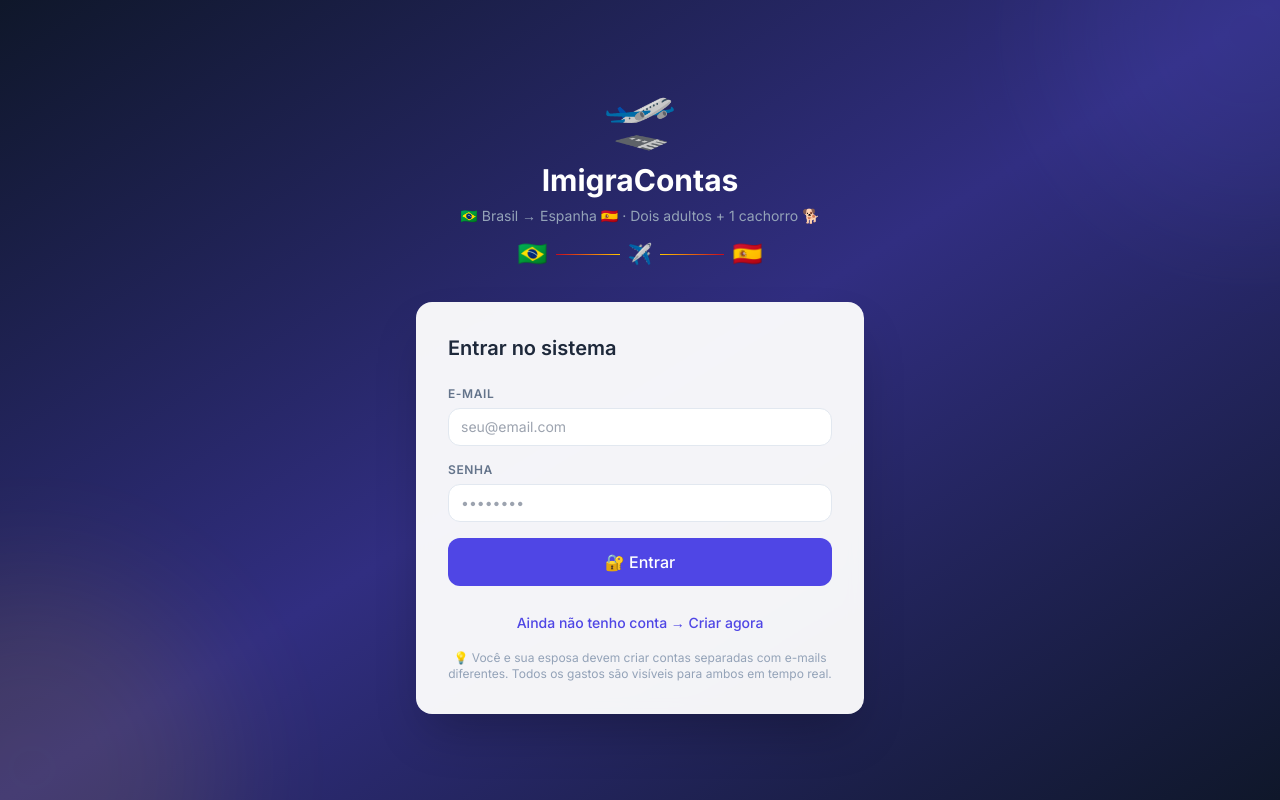
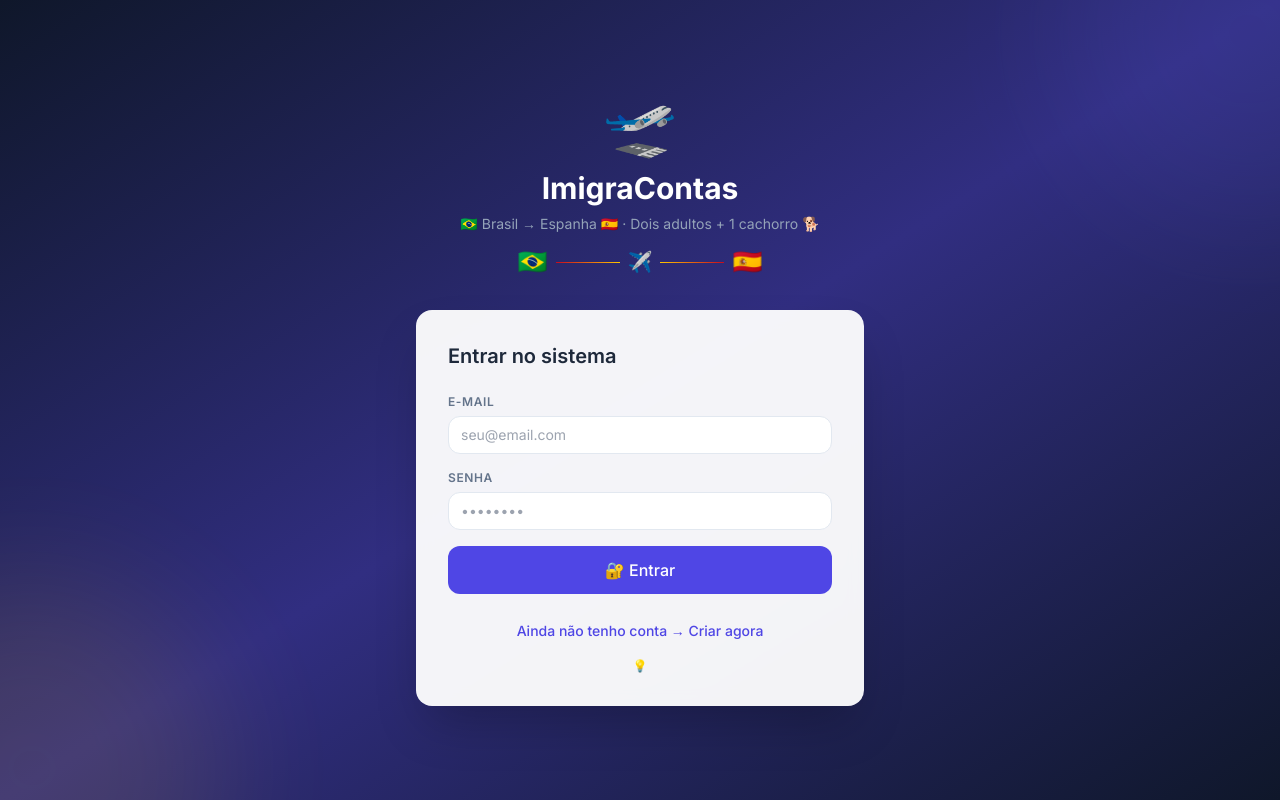
Before and after one commit to souviitor/ImigraContas, a Next.js app: page /login in a window 1280 px wide. Built offline with nearby package versions, Linux system fonts and the light colour scheme; no server answers.

Commit message:
fix page

```diff
--- a/app/login/page.tsx
+++ b/app/login/page.tsx
@@ -151,7 +151,7 @@ export default function LoginPage() {
 
           {!isSignUp && (
             <p className="mt-4 text-xs text-slate-400 text-center">
-              💡 Você e sua esposa devem criar contas separadas com e-mails diferentes. Todos os gastos são visíveis para ambos em tempo real.
+              💡
             </p>
           )}
         </div>
```
